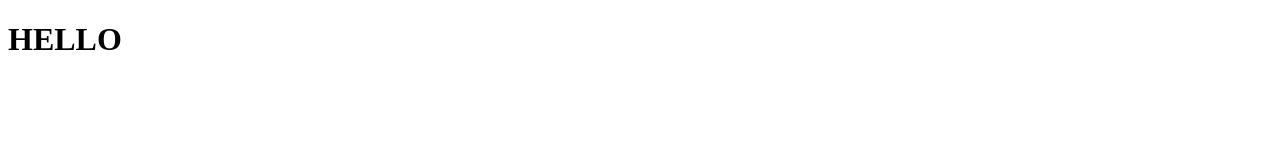
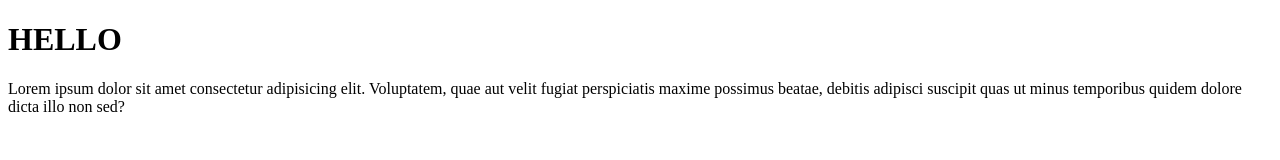
Before and after one commit to huriyedemiroglu/html-css, a plain HTML site: page index.html in a window 1280 px wide. Drawn offline with Linux system fonts and the light colour scheme.

Commit message:
add changes

```diff
--- a/index.html
+++ b/index.html
@@ -8,5 +8,10 @@
   </head>
   <body>
     <h1>HELLO</h1>
+    <p>
+      Lorem ipsum dolor sit amet consectetur adipisicing elit. Voluptatem, quae
+      aut velit fugiat perspiciatis maxime possimus beatae, debitis adipisci
+      suscipit quas ut minus temporibus quidem dolore dicta illo non sed?
+    </p>
   </body>
 </html>
```
